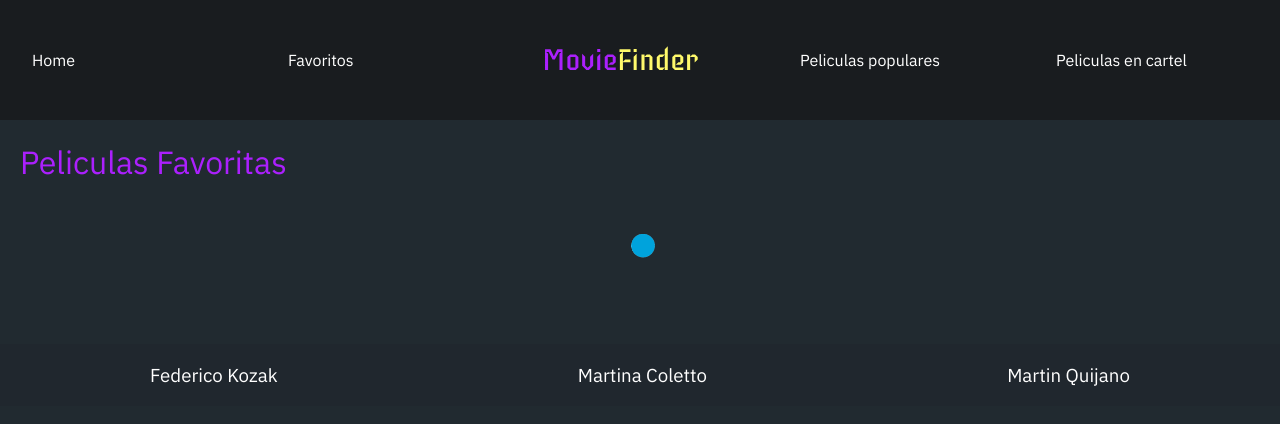
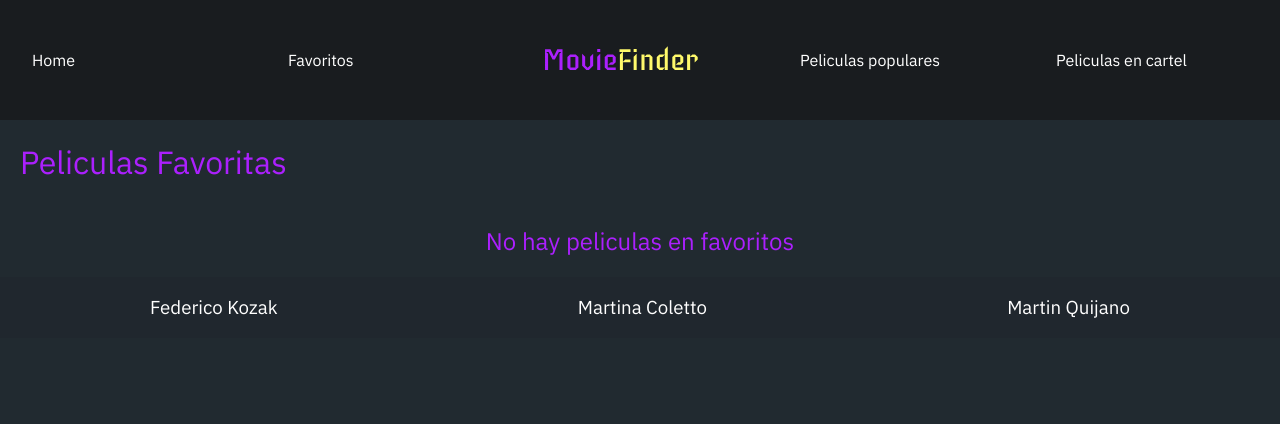
Before and after one commit to fedek186/proyFinal, a React (Create React App) app: page /favoritos in a window 1280 px wide. Shown: the top 424 px of the page. Built offline with nearby package versions, Linux system fonts and the light colour scheme.

Commit message:
Ultimos cambios

```diff
--- a/src/components/Listado/Listado.js
+++ b/src/components/Listado/Listado.js
@@ -69,17 +69,14 @@ class Listado extends Component{
     };
 
     favoritos(id) {
-        /* Hacemos el añadir/quitar favorito */
-        let listaFavs = [];
-        /* Traemos la lista favoritos, sino existe trae undefined */
+        let listaFavs = []
         let listaLocalStorage = JSON.parse(localStorage.getItem('favoritos'))
         let listaActualizada = []
-        /* Si existe entonces lo que hacemos es guardarlo en nuestra lista favoritos */
-        if(listaLocalStorage && listaLocalStorage.length !== 0) {
+
+        if(listaLocalStorage !== null) {
             listaFavs = listaLocalStorage;
         }
-        /* Ahora vamos a chequear si queria agregar o sacar, sacar = el id ya estaba en la lista */
-        /* Luego cambiamos el estado del texto y actualizamos el array (agregando o sacando) */
+
         if(listaFavs.includes(id)){
             listaActualizada = listaFavs.filter( (elm) => {
                 return elm !== id;
@@ -89,9 +86,7 @@ class Listado extends Component{
            listaActualizada.push(id);
         }
 
-        /* Convertimos la lista a JSON */
         let listaFavsJson = JSON.stringify(listaActualizada);
-        /* La guardamos en el localStorage */
         localStorage.setItem('favoritos',listaFavsJson);
     }
 
--- a/src/components/UnaPeliculaListado/UnaPeliculaListado.js
+++ b/src/components/UnaPeliculaListado/UnaPeliculaListado.js
@@ -43,7 +43,6 @@ class UnaPeliculaListado extends Component{
     }
 
     cambiarFav() {
-         /* Cambiamo el nombre del texto favorito de la pelicula*/
          let listaLocalStorage = JSON.parse(localStorage.getItem('favoritos'))
          if(listaLocalStorage !== null){
              if(listaLocalStorage.includes(this.props.props.id)) {
--- a/src/components/listadoFavoritos/listadoFavoritos.js
+++ b/src/components/listadoFavoritos/listadoFavoritos.js
@@ -36,7 +36,7 @@ class ListadoFavs extends Component{
         let listaLocalStorage = JSON.parse(localStorage.getItem('favoritos'))
         let listaActualizada = []
         /* Si existe entonces lo que hacemos es guardarlo en nuestra lista favoritos */
-        if(listaLocalStorage && listaLocalStorage.length !== 0) {
+        if(listaLocalStorage !== null) {
             listaFavs = listaLocalStorage;
         }
         /* Ahora vamos a chequear si queria agregar o sacar, sacar = el id ya estaba en la lista */
@@ -75,7 +75,10 @@ class ListadoFavs extends Component{
                 <h1 className='titleListado'>Peliculas Favoritas</h1>
 
                 <section className='card-container'>
-                    {this.state.datos.length === 0 ? <img className='loader' src="./img/loader.gif" /> :
+                    {
+                    localStorage.getItem('favoritos') === null ? <h2 className='titleListado'>No hay peliculas en favoritos </h2> :
+                    JSON.parse(localStorage.getItem('favoritos')).length === 0 ? <h2 className='titleListado'>No hay peliculas en favoritos </h2> :
+                    this.state.datos.length === 0 ? <img className='loader' src="./img/loader.gif" /> :
                     this.state.datos.map((unaPelicula, idx) => <UnaPeliculaListado props={unaPelicula} favs={(id) => this.favoritos(id)} key={idx} />)
                     }
                 </section>
--- a/src/screens/detallePel/detallePel.js
+++ b/src/screens/detallePel/detallePel.js
@@ -35,7 +35,7 @@ class Detail extends Component{
         let listaFavs = [];
         let listaLocalStorage = JSON.parse(localStorage.getItem('favoritos'))
         let listaActualizada = []
-        if(listaLocalStorage && listaLocalStorage.length !== 0) {
+        if(listaLocalStorage !== null) {
             listaFavs = listaLocalStorage;
         }
         if(listaFavs.includes(id)){
```
